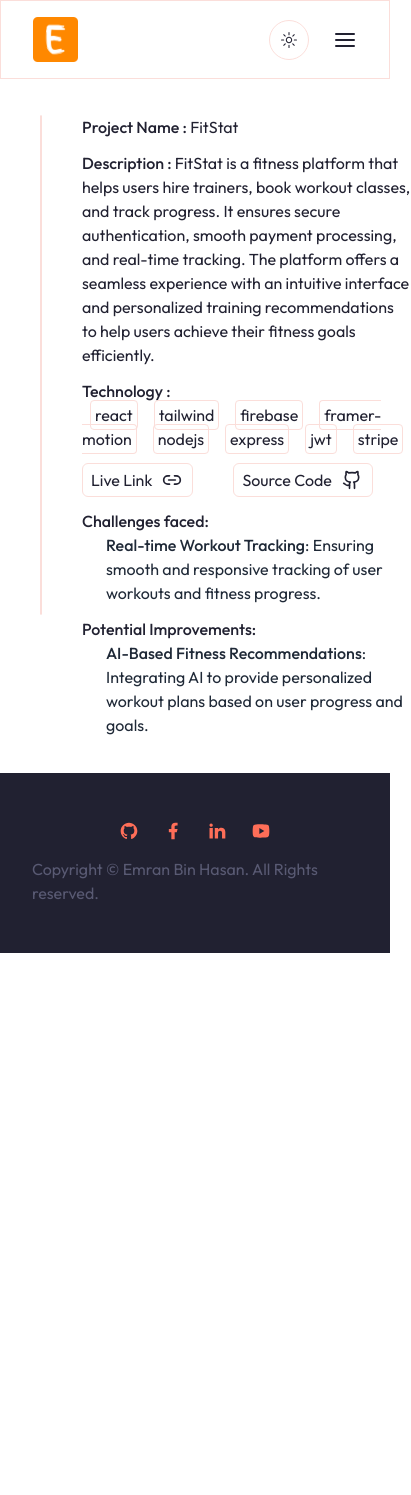
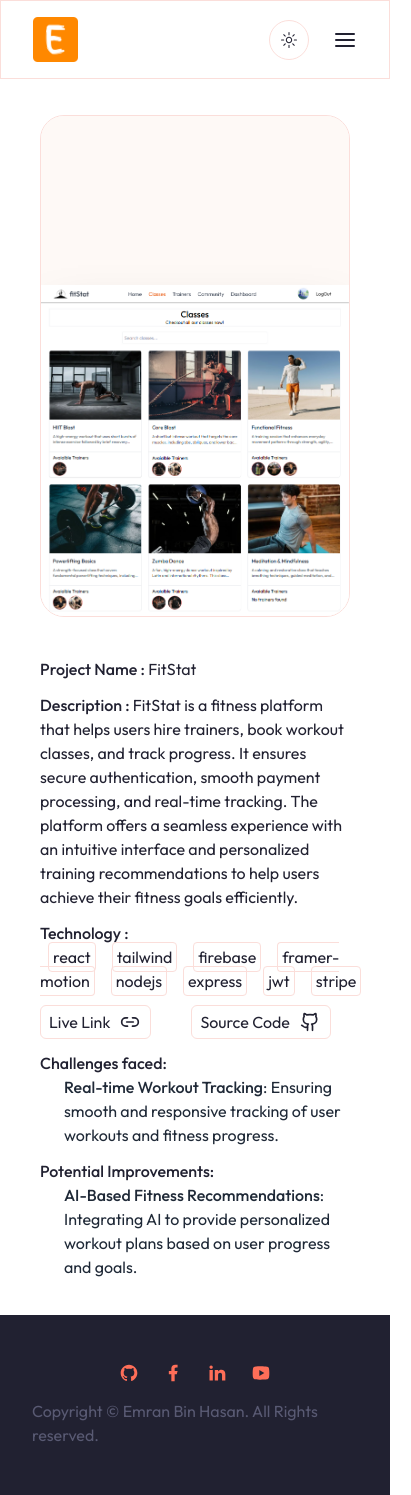
Before and after one commit to imran-binhasan/portfolio-v0, a Next.js app: page /projects/1 in a window 390 px wide. Shown: the whole page, 411 px wide, since content can reach past the window. Before the commit the page ends 953 px from the top, so only its background shows below. Built offline with nearby package versions, Linux system fonts and the light colour scheme.

Commit message:
updated responsiveness

```diff
--- a/app/projects/[id]/page.jsx
+++ b/app/projects/[id]/page.jsx
@@ -120,8 +120,7 @@ const Page = async ({ params }) => {
         },
         {
           title: "Advanced State Management",
-          description:
-            "Using Redux or Context API for managing states",
+          description: "Using Redux or Context API for managing states",
         },
       ],
       link: "https://gadget-h.netlify.app/",
@@ -177,8 +176,8 @@ const Page = async ({ params }) => {
   } = data[0] || {};
 
   return (
-    <div className="w-full flex py-4 px-10 gap-10 justify-between my-5">
-      <Card className="group w-[500px] h-[500px] overflow-hidden relative">
+    <div className="w-full flex-col md:flex-row flex py-4 px-10 gap-10 justify-between my-5">
+      <Card className="group w-full  md:w-[500px] md:h-[500px] overflow-hidden relative">
         <CardHeader className="p-0">
           <div className="relative w-full h-[500px] flex items-center justify-center bg-tertiary dark:bg-secondary/40 lg:bg-work_project_bg_light lg:dark:bg-work_project_bg_dark lg:bg-[110%] bg-no-repeat overflow-hidden">
             <Image
@@ -224,19 +223,27 @@ const Page = async ({ params }) => {
         </span>
         <div>
           <p className="font-medium">Challenges faced: </p>
-          {challenges.length > 0 && challenges.map((each, index) => (
-            <span className="text-gray-800 flex flex-col gap-4 ml-6" key={index}>
-              <span>
-                <span className="font-medium">{each?.title}</span>:{" "}
-                <span>{each?.description}</span>
+          {(challenges.length > 0 &&
+            challenges.map((each, index) => (
+              <span
+                className="text-gray-800 flex flex-col gap-4 ml-6"
+                key={index}
+              >
+                <span>
+                  <span className="font-medium">{each?.title}</span>:{" "}
+                  <span>{each?.description}</span>
+                </span>
               </span>
-            </span>
-          )) || "N/A"}
+            ))) ||
+            "N/A"}
         </div>
         <div>
           <p className="font-medium">Potential Improvements: </p>
           {improvements?.map((each, index) => (
-            <span className="text-gray-800 flex flex-col gap-4 ml-6" key={index}>
+            <span
+              className="text-gray-800 flex flex-col gap-4 ml-6"
+              key={index}
+            >
               <span>
                 <span className="font-medium">{each?.title}</span>:{" "}
                 <span>{each?.description}</span>
```
